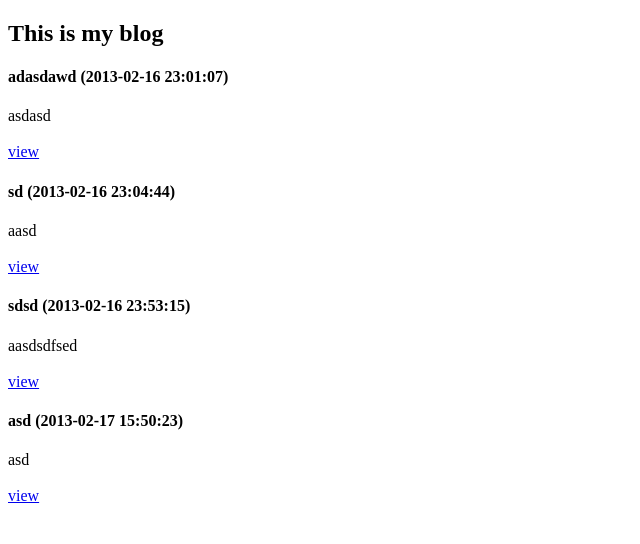
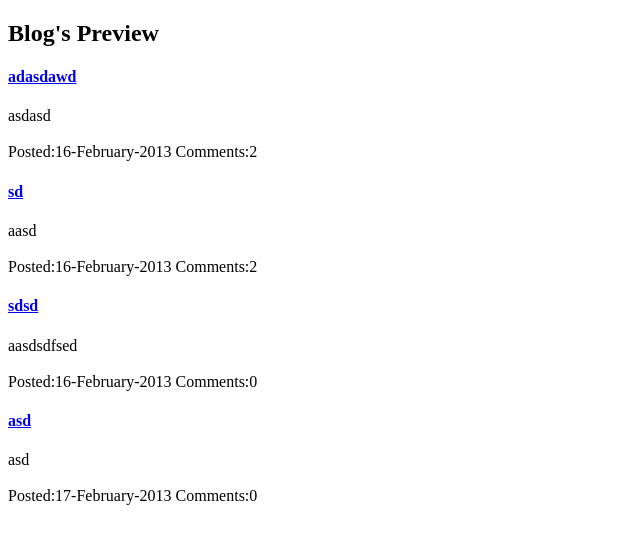
Before and after one commit to jeevajoy/codeigniter-blog, a CodeIgniter app: a page that uses application/views/blog/index.php in a window 1280 px wide. Shown: the top 544 px of the page, without its empty margins (0-640 px from the left). Run offline with CodeIgniter, Linux system fonts and the light colour scheme.

Commit message:
Blog views and date changed

```diff
--- a/application/config/routes.php
+++ b/application/config/routes.php
@@ -43,6 +43,7 @@ $route['404_override'] = '';
 
 $route['new-post'] = "blog/add_new_entry";
 $route['post/(:num)'] = 'blog/post/$1';
+$route['post/edit/(:num)'] = 'blog/post_edit/$1';
 
 /* End of file routes.php */
 /* Location: ./application/config/routes.php */
--- a/application/views/blog/index.php
+++ b/application/views/blog/index.php
@@ -6,11 +6,13 @@
   </head>
 
 <body>
-  <h2>This is my blog</h2>
+  <h2>Blog's Preview</h2>
   <?php /*$this->load->view('blog/menu');*/if($query):foreach($query as $post):?>
-  <h4><?php  echo $post->entry_name;?> (<?php echo $post->entry_date;?>)</h4>
+  <h4><?php  echo anchor('index.php/post/'.$post->entry_id,$post->entry_name); ?> </h4>
   <?php echo $post->entry_body;?><br /><br />
-  <?php echo  anchor('index.php/post/'.$post->entry_id, 'view'); ?>
+  <span>Posted:<?php echo date('d-F-Y',strtotime($post->entry_date));?> Comments:<?php echo $this->blog_model->total_comments($post->entry_id);?></span>
+  <!--<?php echo  anchor('index.php/post/'.$post->entry_id, 'view'); ?> --->
+  <!-- <?php echo  anchor('index.php/post/'.$post->entry_id, 'view'); ?> -->
   <?php endforeach; else:?>
   <h4>No entry yet!</h4>
   <?php endif;?>
--- a/application/views/blog/post.php
+++ b/application/views/blog/post.php
@@ -11,8 +11,8 @@
  <body>
 	 <h3>Comments</h3>
 	  <?php if($comments):foreach($comments as $comment):?>
-	  <h4><?php  echo $comment->comment_name;?> (<?php echo $comment->comment_date;?>)</h4>
-	  <?php echo $comment->comment_body;?>
+	 <p><?php echo $comment->comment_body;?></p>
+	  <span>Submitted by:<?php  echo $comment->comment_name; ?> <?php echo date('d-F-Y H:i:s',strtotime($comment->comment_date));?></span>
 	   <hr/>
 	  <?php endforeach; else:?>
 	  <h4>No Comments yet!</h4>
```
Also changed, not shown: application/models/blog_model.php (line endings or trailing spaces).
